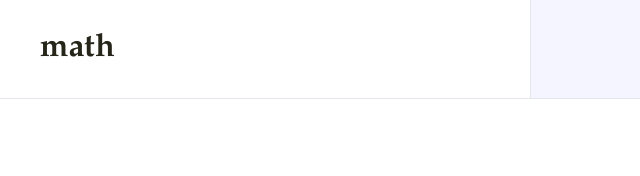
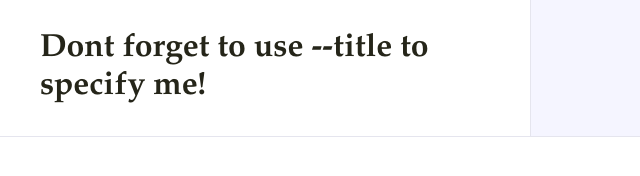
Before and after one commit to kaleb/js-math, a website: page index.html in a window 1280 px wide. Shown: the whole page, without its empty margins (0-640 px from the left). Drawn offline with nearby package versions, Linux system fonts and the light colour scheme.

Commit message:
still testing dox

```diff
--- a/index.html
+++ b/index.html
@@ -1,6 +1,6 @@
 <html>
 	<head>
-		<title>math</title>
+		<title>Dont forget to use --title to specify me!</title>
 		<script src="http://ajax.googleapis.com/ajax/libs/jquery/1/jquery.min.js"></script>
 		<style>body {
     margin: 0;
@@ -108,7 +108,7 @@ code .this { color: #19469D; }</style>
 		</script>
 	</head>
 	<body>
-<table id="source"><tbody><tr><td><h1>math</h1></td><td></td></tr><tr class="filename"><td><h2 id="math.js"><a href="#">math</a></h2></td><td>math.js</td></tr><tr class="code">
+<table id="source"><tbody><tr><td><h1>Dont forget to use --title to specify me!</h1></td><td></td></tr><tr class="filename"><td><h2 id="math.js"><a href="#">math</a></h2></td><td>math.js</td></tr><tr class="code">
 <td class="docs">
 <p>if (typeof module !== "undefined" &amp;&amp; module !== null) {
   module.exports &amp;&amp; (module.exports = Math);
```
Also changed, not shown: math.js (+9 -0 lines).
